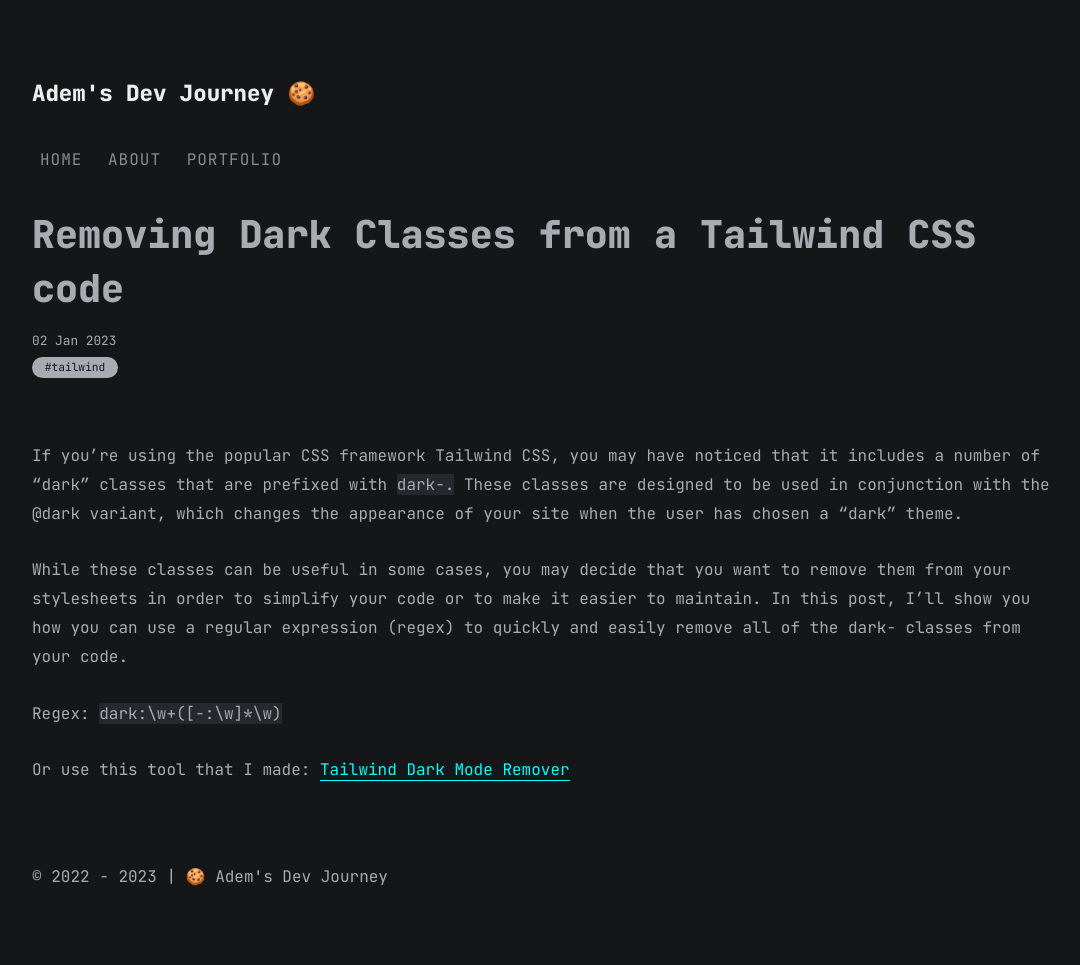
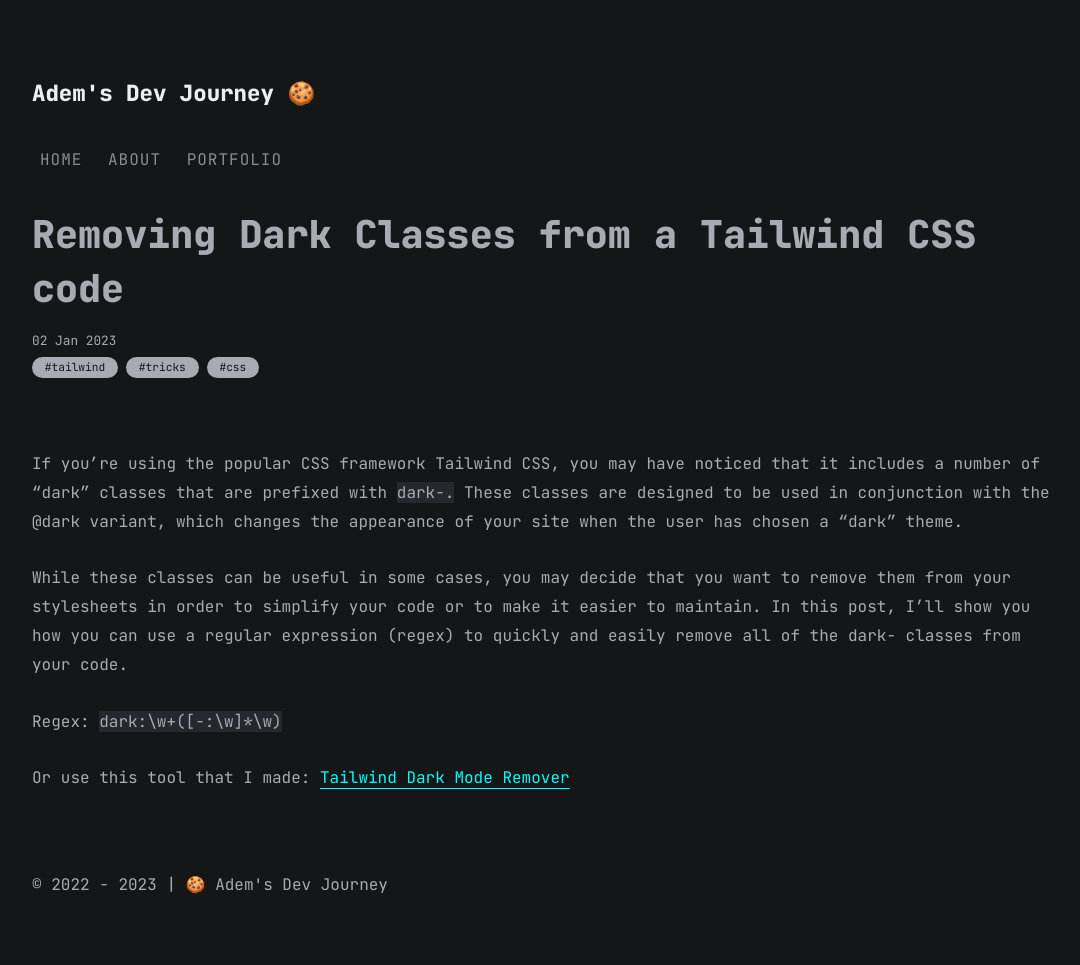
Before and after one commit to Ademking/ademking.github.io, a Jekyll site: the page built from all_collections/_posts/2023-01-02-remove-dark-classes-from-tailwind.md, in a window 1280 px wide. Shown: the whole page, without its empty margins (96-1176 px from the left). Built offline with Jekyll 4.4.1, drawn with Linux system fonts in a browser that asks for light colours; comment, search, counter and statistics services are not loaded.

Commit message:
Small changes

```diff
--- a/all_collections/_posts/2023-01-02-remove-dark-classes-from-tailwind.md
+++ b/all_collections/_posts/2023-01-02-remove-dark-classes-from-tailwind.md
@@ -2,7 +2,7 @@
 layout: post
 title: Removing Dark Classes from a Tailwind CSS code
 date: 2023-01-02 10:00:00
-categories: [tailwind]
+categories: [tailwind, tricks, css]
 image: https://i.ytimg.com/vi/o4Prej0wIZA/maxresdefault.jpg
 ---
 
--- a/assets/css/post.css
+++ b/assets/css/post.css
@@ -72,7 +72,7 @@
   justify-content: flex-start;
 }
 .categories .category {
-  margin: 0 0.5rem 0 0;
+  margin: 0 0.5rem 0.5rem 0;
   display: block;
   color: var(--gray-4);
   background: var(--white-2);
```
Also changed, not shown: all_collections/_posts/2023-01-04-wpscan-to-excel.md (+1 -1 lines).
